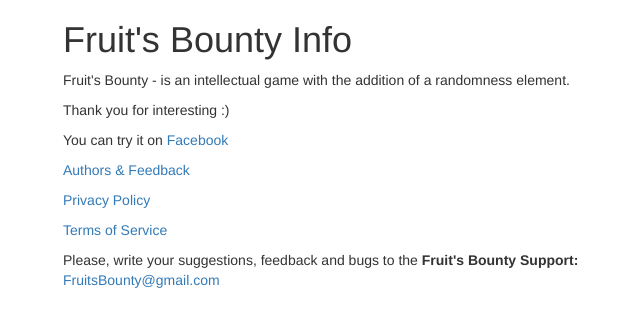
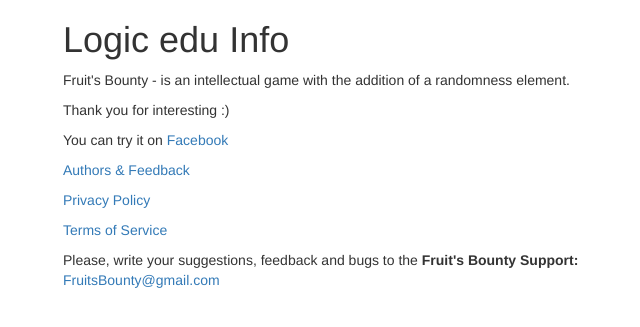
Before and after one commit to n-demidov/logic-edu, a web app: page /index.html in a window 1280 px wide. Shown: the top 327 px of the page, without its empty margins (7-647 px from the left). Run offline with its HTML, style and script files only (its server is not run), Linux system fonts and the light colour scheme; data that the repository does not hold is empty; some of the project's set-up classes (security, data sources, template engines, error pages and the like) are left out, and stand-ins take their place.

Commit message:
Try update from github

```diff
--- a/fruit-bounty-server/src/main/resources/static/index.html
+++ b/fruit-bounty-server/src/main/resources/static/index.html
@@ -3,14 +3,14 @@
 <head>
   <meta charset="utf-8">
 
-  <title>Fruit's Bounty</title>
+  <title>Logic edu</title>
 
   <link rel="stylesheet" type="text/css" href="./style/external/bootstrap.min.css">
 </head>
 <body>
 <div class="container">
   <h1>
-    Fruit's Bounty Info
+    Logic edu Info
   </h1>
   <p>
     Fruit's Bounty - is an intellectual game with the addition of a randomness element.
```
